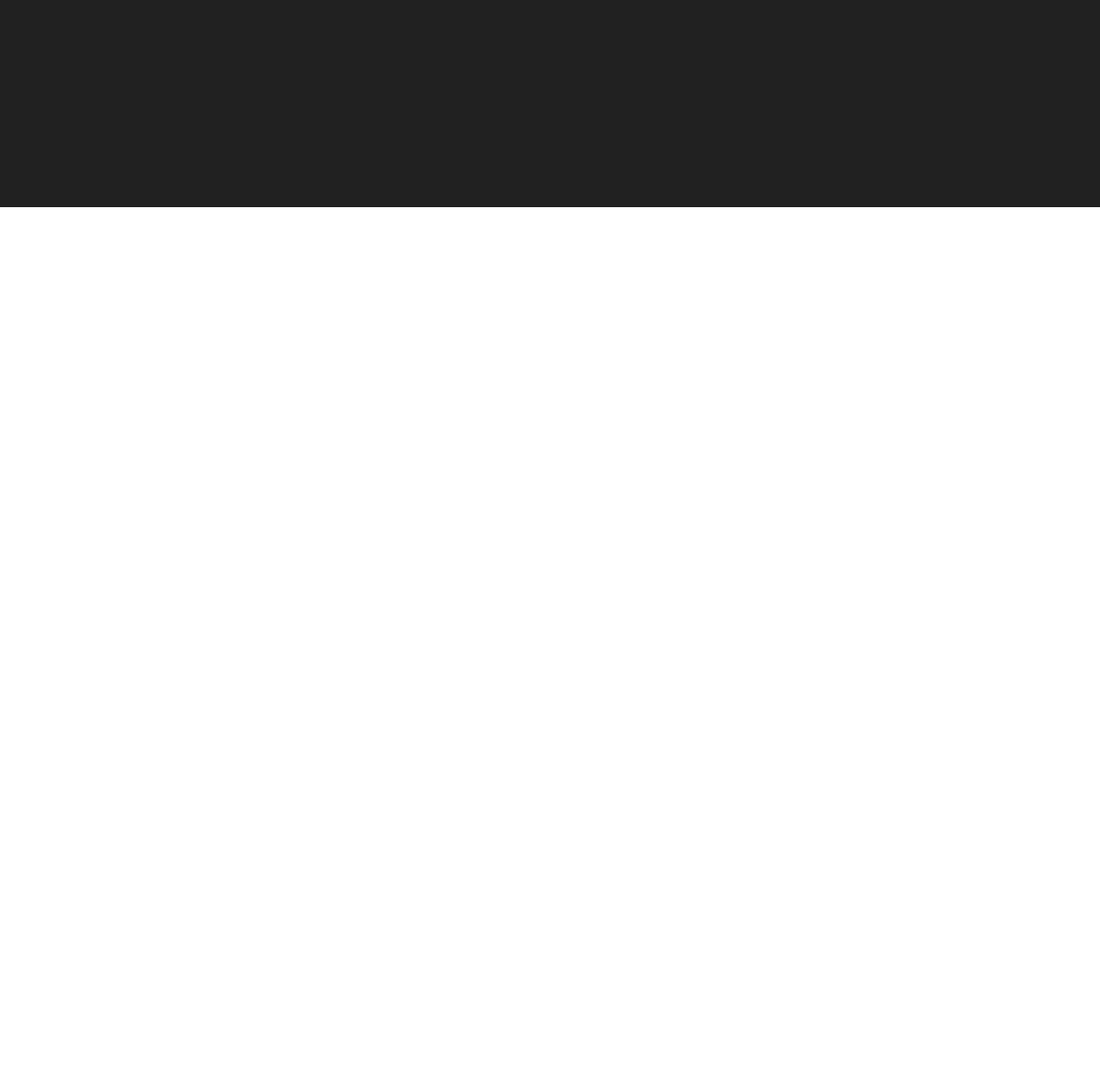
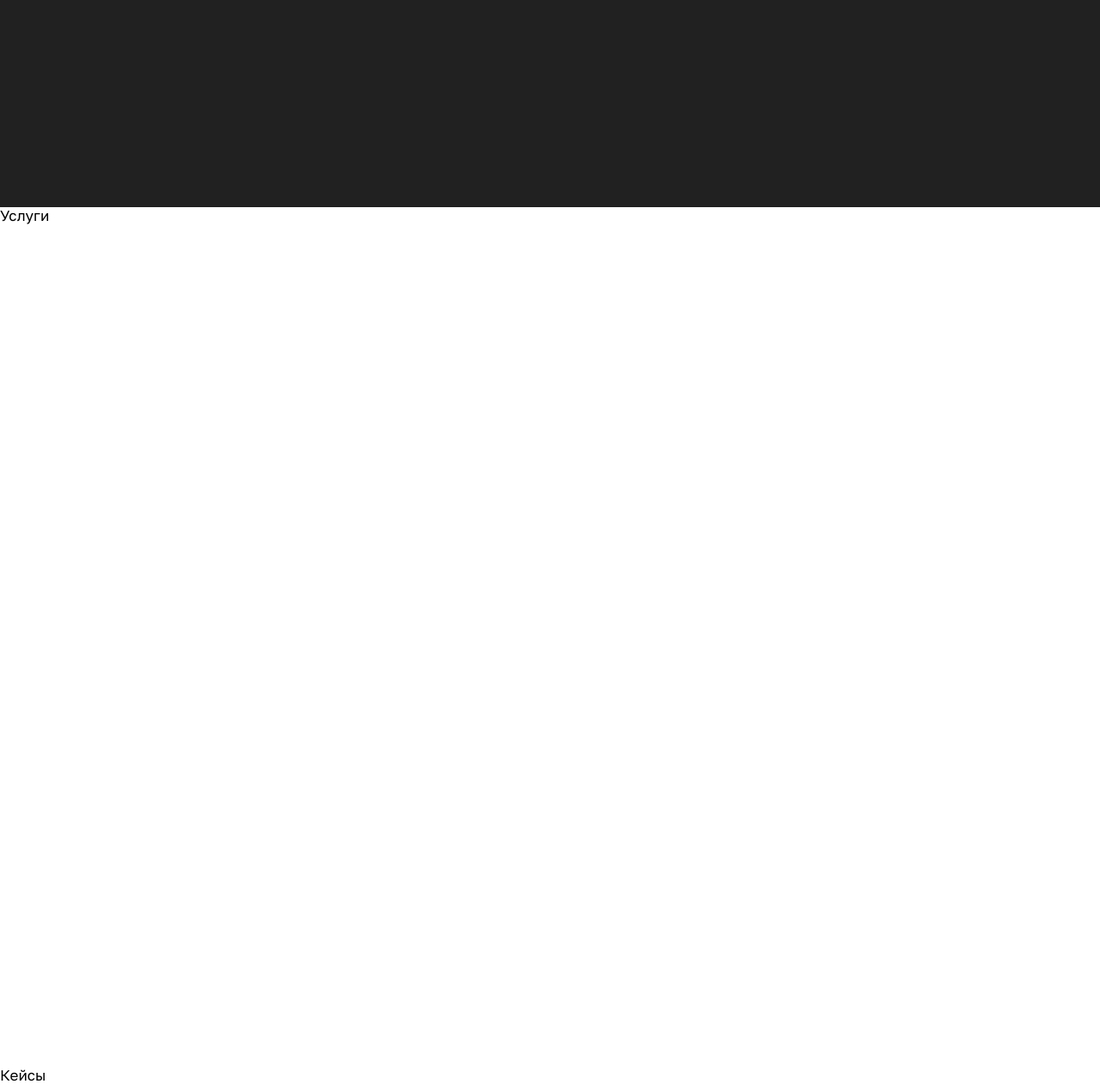
Before and after one commit to aspartaque/platforma-new, a website: page public/index.html in a window 1280 px wide. Shown: the part 539-1800 px from the top of the page at 86% size. Before the commit the page ends 800 px from the top, so only its background shows below. Drawn offline with Linux system fonts and the light colour scheme; files whose address does not match are found by name.

Commit message:
doesn't matter

```diff
--- a/public/index.html
+++ b/public/index.html
@@ -42,6 +42,16 @@
           <div class="l-main__content-tagline">Разработка веб-сайтов под ключ в Якутске</div>
         </div>
       </section>
+      <section class="l-services">
+        <div class="l-services__content">
+          <h3>Услуги</h3>
+        </div>
+      </section>
+      <section class="l-cases">
+        <div class="l-cases__content">
+          <h3>Кейсы</h3>
+        </div>
+      </section>
     </main>
   </body>
 </html>
--- a/src/style.scss
+++ b/src/style.scss
@@ -22,7 +22,7 @@
 $margin0A: 0 auto;
 $colorWhite: #FFFFFF;
 $colorBlack: #000000;
-/*Переменные*/
+
 main {
   height: 780px;
   background-color: #212121;
@@ -110,3 +110,7 @@
   line-height: 72px;
   color: $colorWhite;
 }
+/*services*/
+section.l-services {
+  height: 1000px;
+}
```
Also changed, not shown: public/dist/styles/style.css.
